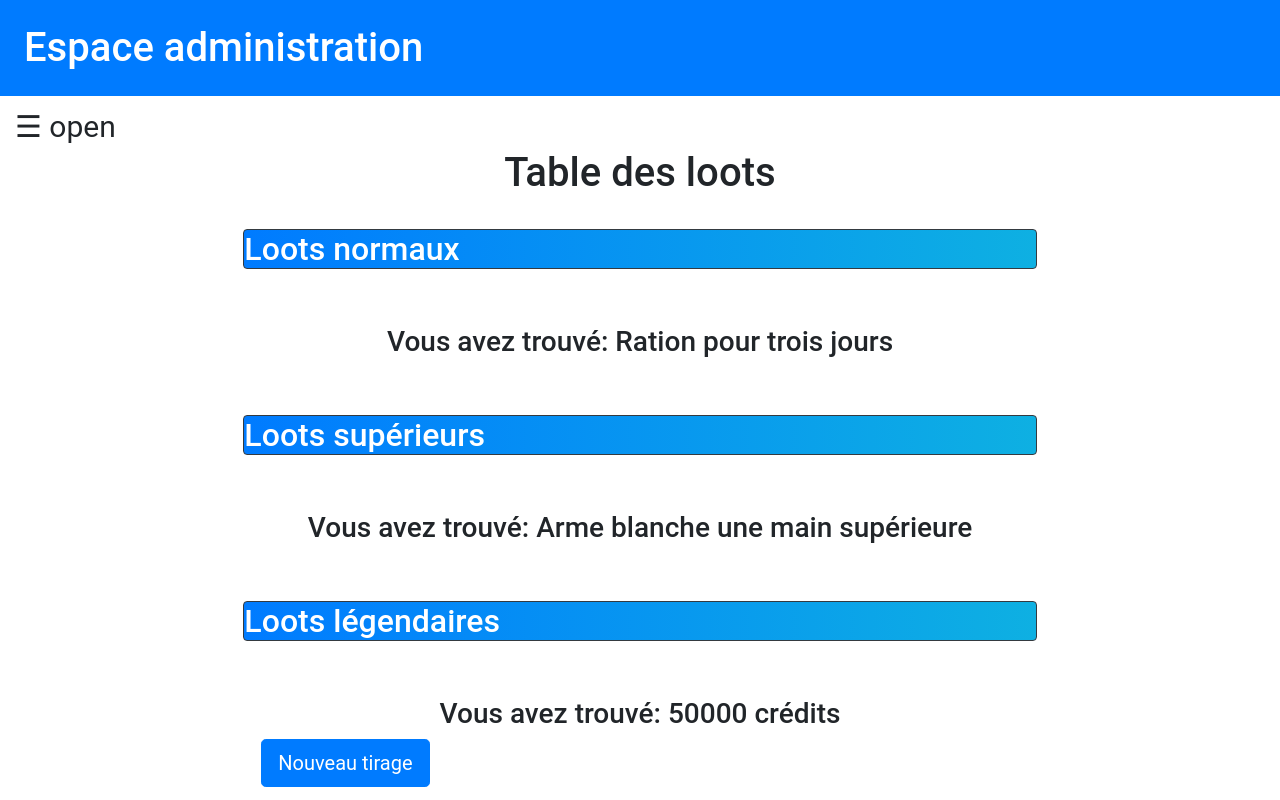
After one commit to Dedalus83/doctrineFeuillePerso, a PHP site: page /backoffice/table-loot.php in a window 1280 px wide. The commit adds this page. Run offline with PHP 8.4, Linux system fonts and the light colour scheme; style sheets or scripts are compiled from the project's sources.

Commit message:
end of work for today

```diff
--- a/asset/style-backoffice.scss
+++ b/asset/style-backoffice.scss
@@ -20,6 +20,11 @@ body {
     background-color: #007bff;
     border-color: #007bff;
     margin-left: 0.9em;
+}
+
+.bg-under-title{
+  background: linear-gradient(0.25turn, #007bff, #0eb0e2);
+  color: white;
 }
 
 form {
--- a/backoffice/nav-categories.php
+++ b/backoffice/nav-categories.php
@@ -11,6 +11,7 @@
   <a href="javascript:void(0)" class="closebtn" onclick="closeNav()">&times;</a>
   <a href="http://localhost/phpmyadmin" target = "_blank" >Gestion base de donnée</a>
   <a href="backoffice.php">Gestion joueur</a>
+  <a href="table-loot.php">Table des loots</a>
   <a href="create-magic.php">Ajouter une magie</a>
   <a href="create-gift.php">Ajouter un don</a>
   <a href="create-skill.php">Ajouter une compétence</a>
--- /dev/null
+++ b/backoffice/table-loot.php
@@ -0,0 +1,241 @@
+<?php
+require('template.php');
+require('nav-categories.php');
+ ?>
+ <div class="offset-md-2 col-md-8 offset-md-2">
+    <div class="container">
+        <h1 class="text-center">Table des loots</h1>
+        <br>
+        <h2 class="border border-dark rounded bg-under-title">Loots normaux</h2>
+        <br><br>
+        <h3 class="text-center">
+
+    <?php
+         $array = [
+            1 => '100 crédits',
+            2 => '200 crédits',
+            3 => '300 crédits',
+            4 => '500 crédits',
+            5 => '800 crédits',
+            6 => '1000 crédits',
+            7 => '1200 crédits',
+            8 => '1500 crédits',
+            9 => '1800 crédits',
+            10 => '2000 crédits',
+            11 => '2300 crédits',
+            12 => '2600 crédits',
+            13 => '3000 crédits',
+            14 => '3500 crédits',
+            15 => '4000 crédits',
+            16 => '4500 crédits',
+            17 => '5000 crédits',
+            18 => '500 crédits',
+            19 => '500 crédits',
+            20 => 'Plan d\'arme x1',
+            21 => 'Plan d\'arme x1',
+            22 => 'Plan d\'arme x1',
+            23 => '1000 crédits',
+            24 => 'Plan d\'armure x1',
+            25 => 'Plan d\'armure x1',
+            26 => 'Plan d\'armure x1',
+            27 => 'Plan d\'armure x1',
+            28 => '300 crédits',
+            29 => 'Plan de magie ancienne x1',
+            30 => 'Plan de magie ancienne x1',
+            31 => '300 crédits',
+            32 => 'Plan de technologie ancienne x1',
+            33 => 'Plan de technologie ancienne x1',
+            34 => '200 crédits',
+            35 => 'Partie de grimoire ancien x1',
+            36 => '200 crédits',
+            37 => 'Améliorateur génétique x1',
+            38 => 'Améliorateur génétique x1',
+            39 => 'Arme blanche à deux mains simple',
+            40 => 'Arme blanche à deux mains simple',
+            41 => 'Arme blanche à deux mains simple',
+            42 => 'Arme blanche à deux mains simple',
+            43 => 'Arme blanche à deux mains simple',
+            44 => 'Arme blanche à deux mains simple',
+            45 => 'Arme blanche simple',
+            46 => 'Arme blanche simple',
+            47 => 'Arme blanche simple',
+            48 => 'Arme blanche simple',
+            49 => 'Arme blanche simple',
+            50 => 'Arme blanche simple',
+            51 => 'Gourde d\'eau pour un jour',
+            52 => 'Gourde d\'eau pour trois jours',
+            53 => 'Gourde d\'eau pour sept jours',
+            54 => 'Gourde d\'eau pour un jour',
+            55 => 'Gourde d\'eau pour trois jours',
+            56 => 'Gourde d\'eau pour sept jours',
+            57 => 'Ration pour un jour',
+            58 => 'Ration pour trois jours',
+            59 => 'Ration pour sept jours',
+            60 => 'Ration pour un jour',
+            61 => 'Ration pour trois jours',
+            62 => 'Ration pour sept jours',
+            63 => 'Collier de lévitation 3 tours',
+            64 => 'Bague d\'invocation de monstre simple',
+            65 => 'Bague d\'invocation d\'animaux simple',
+            66 => 'Lentille de lecture de pensée x3/jours',
+            67 => 'Boucle d\'oreille du mentaliste +10% Mentale',
+        ];
+        echo "Vous avez trouvé:" ." ". $array[rand(1, 67)];
+        ?>
+    </h3>
+</div>
+<br><br>
+    <div class="container">
+    <h2 class="border border-dark rounded bg-under-title">Loots supérieurs</h2>
+    <br><br>
+    <h3 class="text-center">
+
+    <?php
+    $array2 = [
+        1 => '1000 crédits',
+        2 => '2000 crédits',
+        3 => '3000 crédits',
+        4 => '5000 crédits',
+        5 => '8000 crédits',
+        6 => '10000 crédits',
+        7 => '12000 crédits',
+        8 => '15000 crédits',
+        9 => '18000 crédits',
+        10 => '20000 crédits',
+        11 => '23000 crédits',
+        12 => '26000 crédits',
+        13 => '30000 crédits',
+        14 => '35000 crédits',
+        15 => '40000 crédits',
+        16 => '45000 crédits',
+        17 => '50000 crédits',
+        18 => '5000 crédits',
+        19 => '5000 crédits',
+        20 => 'Plan d\'arme x2',
+        21 => 'Plan d\'arme x2',
+        22 => 'Plan d\'arme x2',
+        23 => '10000 crédits',
+        24 => 'Plan d\'armure x2',
+        25 => 'Plan d\'armure x2',
+        26 => 'Plan d\'armure x2',
+        27 => 'Plan d\'armure x2',
+        28 => '3000 crédits',
+        29 => 'Plan de magie ancienne x2',
+        30 => 'Plan de magie ancienne x2',
+        31 => '3000 crédits',
+        32 => 'Plan de technologie ancienne x2',
+        33 => 'Plan de technologie ancienne x2',
+        34 => '2000 crédits',
+        35 => 'Partie de grimoire ancien x2',
+        36 => '2000 crédits',
+        37 => 'Améliorateur génétique x2',
+        38 => 'Améliorateur génétique x2',
+        39 => 'Arme blanche à deux mains supérieure',
+        40 => 'Arme blanche à deux mains supérieure',
+        41 => 'AArme blanche à deux mains supérieure',
+        42 => 'Arme blanche à deux mains supérieure',
+        43 => 'Arme blanche à deux mains supérieure',
+        44 => 'Cape d\'invisibilité 3 tours',
+        45 => 'Arme blanche une main supérieure',
+        46 => 'Arme blanche une main supérieure',
+        47 => 'Arme blanche une main supérieure',
+        48 => 'Arme blanche une main supérieure',
+        49 => 'AArme blanche une main supérieure',
+        50 => 'Arme blanche une main supérieure',
+        51 => 'Gant de force +1000',
+        52 => 'Boucle d\oreille de vitalité +10 000',
+        53 => 'Fragment de gemme violet x1',
+        54 => 'Fragment de gemme rouge x1',
+        55 => 'Fragment de gemme jaune x1',
+        56 => 'Gourde d\'eau pour 1 mois',
+        57 => 'Fragment de gemme bleu x1',
+        58 => 'Fragment de gemme verte x1',
+        59 => 'Fragment de gemme noire x1',
+        60 => 'Fragment de gemme blanche x1',
+        61 => 'Bottes d\endurance +10%',
+        62 => 'Ration pour un mois',
+        63 => 'Collier de renvoi de magie x3',
+        64 => 'Bague d\'invocation de monstres supérieurs',
+        65 => 'Bague d\'invocation d\'animaux supérieurs',
+        66 => 'Lentille de scan supérieure x3',
+        67 => 'Couronne de contrôle mental 10%',
+    ];
+    echo "Vous avez trouvé:" ." ". $array2[rand(1, 67)];
+    ?>
+    </h3>
+</div>
+<br><br>
+
+<div class="container">
+    <h2 class="border border-dark rounded bg-under-title">Loots légendaires</h2>
+    <br><br>
+    <h3 class="text-center">
+
+    <?php
+    $array3 = [
+        1 => '10000 crédits',
+        2 => '10000 crédits',
+        3 => '10000 crédits',
+        4 => '10000 crédits',
+        5 => '10000 crédits',
+        6 => '25000 crédits',
+        7 => '25000 crédits',
+        8 => '25000 crédits',
+        9 => '25000 crédits',
+        10 => '25000 crédits',
+        11 => '25000 crédits',
+        12 => '25000 crédits',
+        13 => '50000 crédits',
+        14 => '50000 crédits',
+        15 => '50000 crédits',
+        16 => '50000 crédits',
+        17 => '50000 crédits',
+        18 => '50000 crédits',
+        19 => '50000 crédits',
+        20 => 'Plan d\'arme x3',
+        21 => 'Plan d\'arme x3',
+        22 => 'Plan d\'arme x3',
+        23 => '100 000 crédits',
+        24 => 'Plan d\'armure x3',
+        25 => 'Plan d\'armure x3',
+        26 => 'Plan d\'armure x3',
+        27 => 'Plan d\'armure x3',
+        28 => '100 000 crédits',
+        29 => 'Plan de magie ancienne x3',
+        30 => 'Plan de magie ancienne x3',
+        31 => '100 000 crédits',
+        32 => 'Plan de technologie ancienne x3',
+        33 => 'Plan de technologie ancienne x3',
+        34 => '100 000 crédits',
+        35 => 'Partie de grimoire ancien x3',
+        36 => '100 000 crédits',
+        37 => 'Améliorateur génétique complet',
+        38 => 'Améliorateur génétique complet',
+        39 => 'Arme blanche a deux mains spirituelle',
+        40 => 'Fragment de gemme violet x2',
+        41 => 'Fragment de gemme rouge x2',
+        42 => 'Fragment de gemme jaune x2',
+        43 => 'Fragment de gemme bleu x2',
+        44 => 'Fragment de gemme verte x2',
+        45 => 'Arme blanche une main spirituelle',
+        46 => 'Fragment de gemme noire x2',
+        47 => 'Fragment de gemme blanche x2',
+        48 => 'Partie d\'armure sipirituelle x1',
+        49 => 'Partie d\'armure sipirituelle x1',
+        50 => 'Partie d\'armure sipirituelle x1',
+        51 => 'Partie d\'armure sipirituelle x1',
+        52 => 'Partie d\'armure sipirituelle x1',
+        53 => 'Bague de voyage dimensionnel x3 par jour',
+        54 => 'Sabre laser',
+        55 => 'Manuel d\'Historia (unique)',
+        56 => 'Pierre de Voeux',
+        57 => 'Miroir de vision',
+        58 => 'Fragment d\'Element x1',
+        59 => 'Holocron (sith ou jedi au choix)',
+    ];
+    echo "Vous avez trouvé:" ." ". $array3[rand(1, 59)];
+    ?>
+    </h3>
+    <a href="table-loot.php"><input class="btn btn-primary btn-lg" type="button" value="Nouveau tirage"></a>
+    </div>
+</div>
--- a/frontoffice/Frontend/map.php
+++ b/frontoffice/Frontend/map.php
@@ -16,11 +16,13 @@ Use orm\service\CharacterSheetService;
    <body data-theme="" class="theme-map">
       <?php require('header.php') ?>
       <input type="hidden" id="result">
+
         <div class="cadre" id="canvasDiv"></div>
 
         <input id="clearCanvasSimple" class="btn btn-danger" type="button" onclick="draw.clear()" width=100 value="Effacer">
         <input id="save-to-local-storage" class="btn btn-primary" type="button" value="Enregistrer">
    </body>
+
       <script src="../../js/theme.js"></script>
       <script src="../../js/canvas.js"></script>
       <script src="https://ajax.googleapis.com/ajax/libs/jquery/3.2.1/jquery.min.js"></script>
```
Also changed, not shown: backoffice/viewCharacter.php (added, +26 -0 lines), js/canvas.js (+6 -6 lines).
